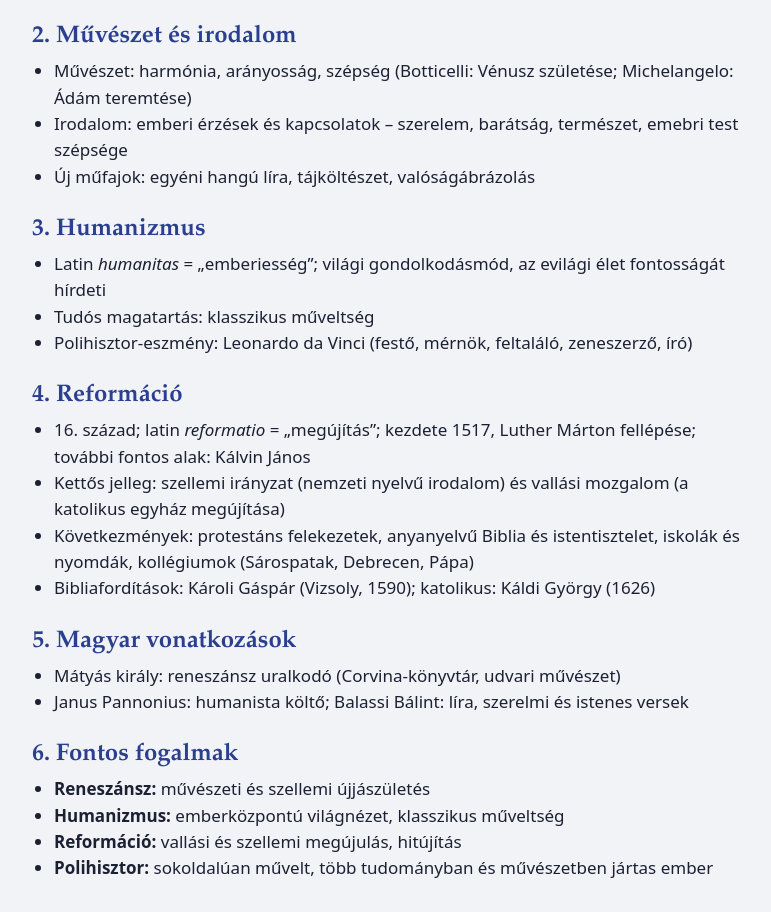
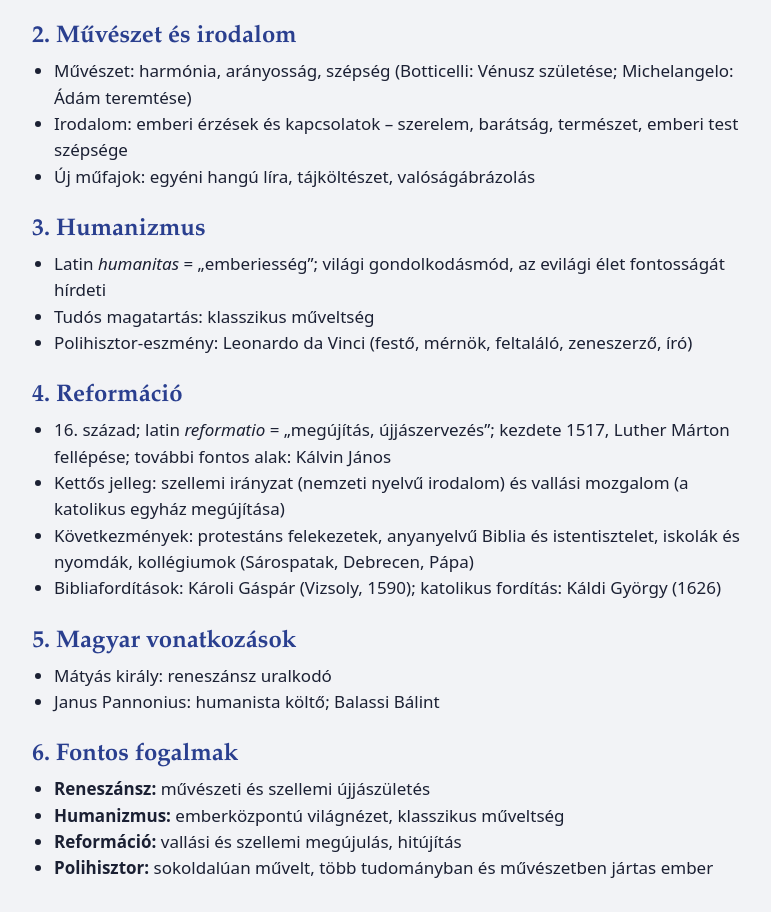
Before and after one commit to maximfabok00-cloud/Irodalom-Doga-Vazlat, a plain HTML site: page index.html in a window 1280 px wide. Shown: the part 485-1397 px from the top of the page, without its empty margins (244-1015 px from the left). Drawn offline with Linux system fonts and the light colour scheme.

Commit message:
Refine historical context descriptions in index.html

```diff
--- a/index.html
+++ b/index.html
@@ -70,7 +70,7 @@ button:focus-visible,input:focus-visible{outline:3px solid var(--gold);outline-o
 <h2>2. Művészet és irodalom</h2>
 <ul>
 <li>Művészet: harmónia, arányosság, szépség (Botticelli: Vénusz születése; Michelangelo: Ádám teremtése)</li>
-<li>Irodalom: emberi érzések és kapcsolatok – szerelem, barátság, természet, emebri test szépsége</li>
+<li>Irodalom: emberi érzések és kapcsolatok – szerelem, barátság, természet, emberi test szépsége</li>
 <li>Új műfajok: egyéni hangú líra, tájköltészet, valóságábrázolás</li>
 </ul>
 <h2>3. Humanizmus</h2>
@@ -81,15 +81,15 @@ button:focus-visible,input:focus-visible{outline:3px solid var(--gold);outline-o
 </ul>
 <h2>4. Reformáció</h2>
 <ul>
-<li>16. század; latin <i>reformatio</i> = „megújítás”; kezdete 1517, Luther Márton fellépése; további fontos alak: Kálvin János</li>
+<li>16. század; latin <i>reformatio</i> = „megújítás, újjászervezés”; kezdete 1517, Luther Márton fellépése; további fontos alak: Kálvin János</li>
 <li>Kettős jelleg: szellemi irányzat (nemzeti nyelvű irodalom) és vallási mozgalom (a katolikus egyház megújítása)</li>
 <li>Következmények: protestáns felekezetek, anyanyelvű Biblia és istentisztelet, iskolák és nyomdák, kollégiumok (Sárospatak, Debrecen, Pápa)</li>
-<li>Bibliafordítások: Károli Gáspár (Vizsoly, 1590); katolikus: Káldi György (1626)</li>
+<li>Bibliafordítások: Károli Gáspár (Vizsoly, 1590); katolikus fordítás: Káldi György (1626)</li>
 </ul>
 <h2>5. Magyar vonatkozások</h2>
 <ul>
-<li>Mátyás király: reneszánsz uralkodó (Corvina-könyvtár, udvari művészet)</li>
-<li>Janus Pannonius: humanista költő; Balassi Bálint: líra, szerelmi és istenes versek</li>
+<li>Mátyás király: reneszánsz uralkodó</li>
+<li>Janus Pannonius: humanista költő; Balassi Bálint</li>
 </ul>
 <h2>6. Fontos fogalmak</h2>
 <ul>
```
